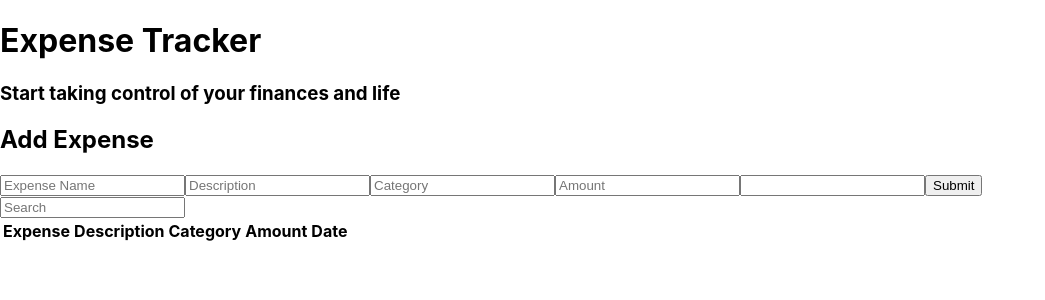
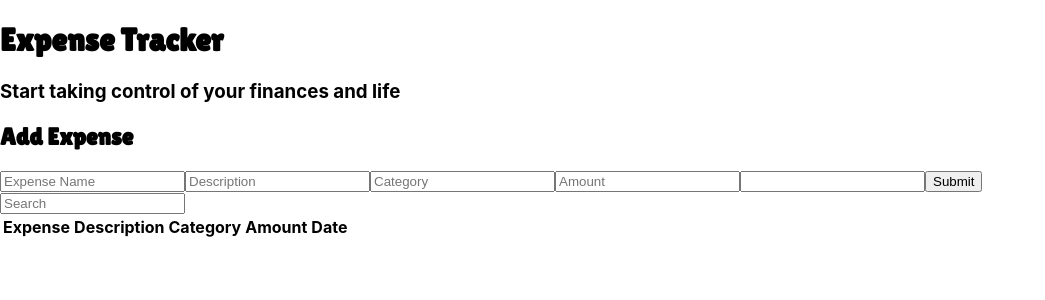
Before and after one commit to Kassim999999/Expence-tracker, a React (Create React App) app: page / in a window 1280 px wide. Shown: the top 300 px of the page, without its empty margins (0-1045 px from the left). Built offline with nearby package versions, Linux system fonts and the light colour scheme.

Commit message:
Styled Header

```diff
--- a/src/App.css
+++ b/src/App.css
@@ -1,3 +1,5 @@
+@import url('https://fonts.googleapis.com/css2?family=Lilita+One&display=swap');
+
 .App {
   text-align: center;
 }
@@ -36,3 +38,11 @@
     transform: rotate(360deg);
   }
 }
+
+:root{
+  --header-font: "Lilita One",sans-serif;
+}
+
+h1,h2{
+  font-family: var(--header-font);
+}
```
